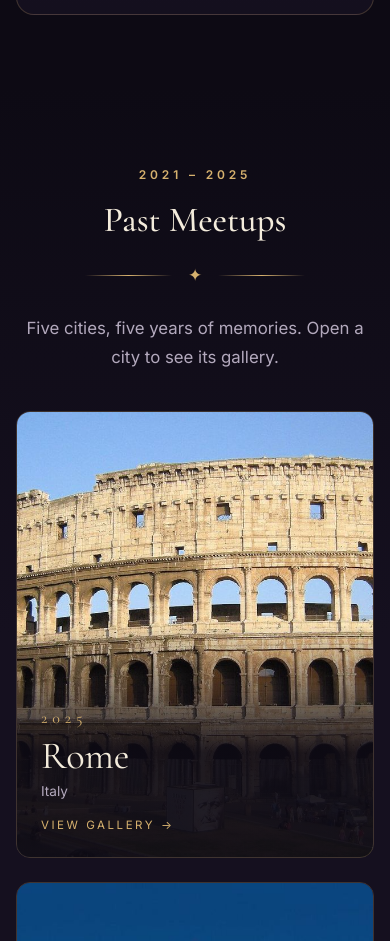
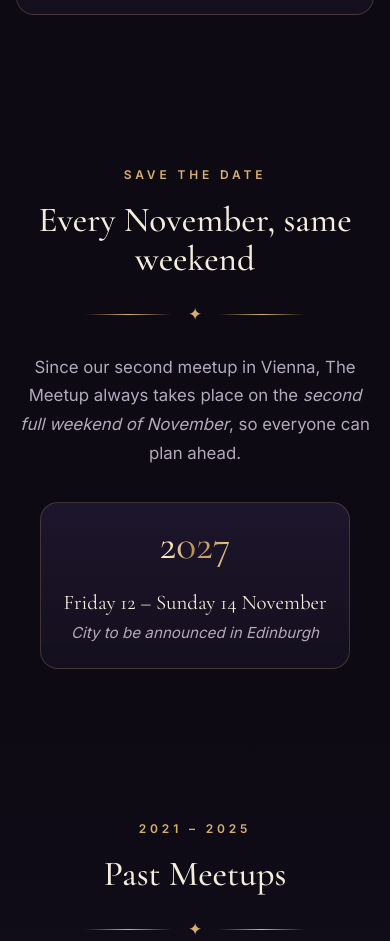
Before and after one commit to tonimitev/the-meetup, a plain HTML site: page index.html in a window 390 px wide. Shown: the part 4443-5384 px from the top of the page. Drawn offline with nearby package versions, Linux system fonts and the light colour scheme.

Commit message:
Add save-the-date section with 2027 dates

```diff
--- a/assets/css/style.css
+++ b/assets/css/style.css
@@ -682,3 +682,31 @@ h3 { font-size: clamp(1.5rem, 3vw, 1.9rem); }
 .footer__credits summary::-webkit-details-marker { display: none; }
 .footer__credits p { max-width: 760px; margin: 0.8rem auto 0; line-height: 1.8; }
 .footer__credits a { color: var(--gold-soft); }
+
+/* ---------- Save the date ---------- */
+.dates { text-align: center; }
+.dates .lead { margin: 0 auto 2.2rem; }
+.dates__next {
+  display: inline-flex;
+  align-items: center;
+  gap: clamp(18px, 3vw, 32px);
+  padding: 22px clamp(22px, 4vw, 40px);
+  border: 1px solid var(--line);
+  border-radius: calc(var(--radius) + 4px);
+  background: linear-gradient(180deg, rgba(44,32,64,0.55), rgba(21,16,31,0.9));
+  text-align: left;
+}
+.dates__year {
+  font-family: var(--font-display);
+  font-size: clamp(2.6rem, 6vw, 3.6rem);
+  line-height: 1;
+}
+.dates__days {
+  font-family: var(--font-display);
+  font-size: clamp(1.3rem, 2.6vw, 1.7rem);
+  color: var(--cream);
+}
+.dates__place { color: var(--muted); font-size: 0.95rem; font-style: italic; }
+@media (max-width: 520px) {
+  .dates__next { flex-direction: column; text-align: center; }
+}
--- a/index.html
+++ b/index.html
@@ -21,6 +21,7 @@
         <li class="hide-sm"><a href="#story">Our Story</a></li>
         <li><a href="#upcoming">2026</a></li>
         <li><a href="#programme">Programme</a></li>
+        <li class="hide-sm"><a href="#dates">Dates</a></li>
         <li><a href="#past">Past</a></li>
       </ul>
     </div>
@@ -170,6 +171,26 @@
     </div>
   </section>
 
+  <!-- ================= Save the date ================= -->
+  <section class="section" id="dates">
+    <div class="container dates reveal">
+      <span class="eyebrow">Save the Date</span>
+      <h2>Every November, same weekend</h2>
+      <div class="divider">&#10022;</div>
+      <p class="lead">
+        Since our second meetup in Vienna, The Meetup always takes place on the
+        <em>second full weekend of November</em>, so everyone can plan ahead.
+      </p>
+      <div class="dates__next">
+        <div class="dates__year gold-text">2027</div>
+        <div class="dates__info">
+          <div class="dates__days">Friday 12 &ndash; Sunday 14 November</div>
+          <div class="dates__place">City to be announced in Edinburgh</div>
+        </div>
+      </div>
+    </div>
+  </section>
+
   <!-- ================= Past meetups ================= -->
   <section class="section section--alt" id="past">
     <div class="container">
```
